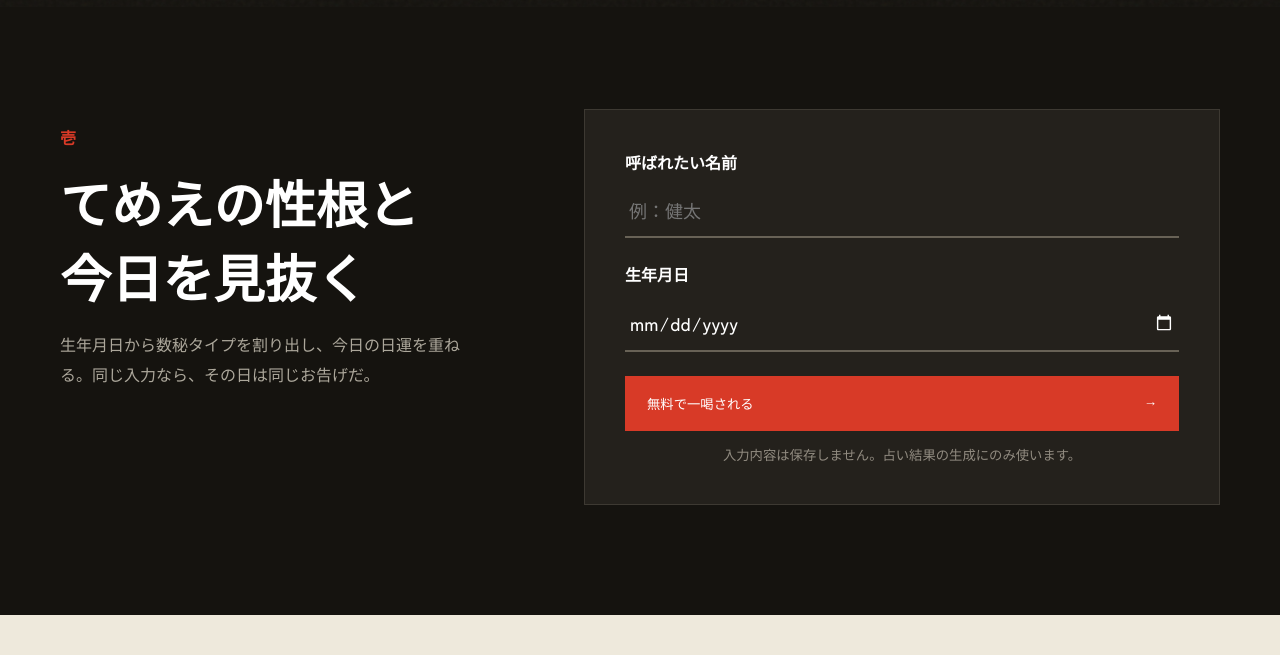
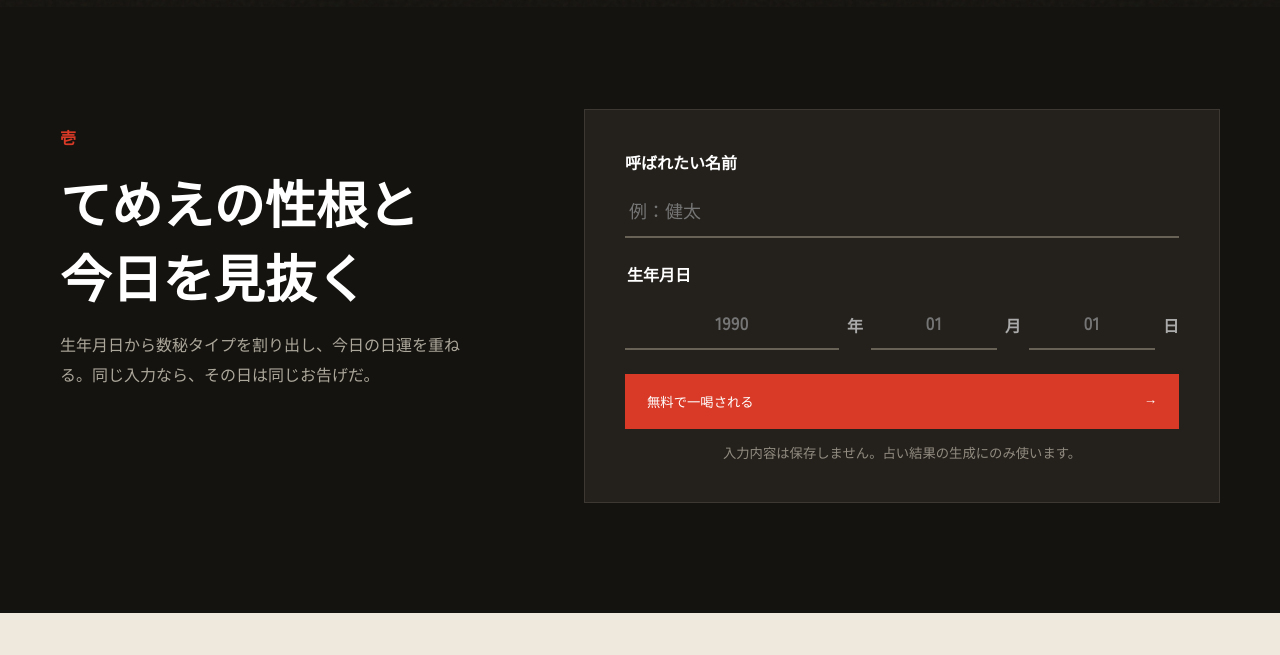
Before and after one commit to hayato861/omae-fortune, a Flask app: page / in a window 1280 px wide. Shown: the part 793-1448 px from the top of the page. Run offline with Flask 3, Linux system fonts and the light colour scheme.

Commit message:
Add auto-advancing birthday fields

```diff
--- a/app.py
+++ b/app.py
@@ -169,7 +169,12 @@ def track_event():
 @app.post("/fortune")
 def fortune():
     name = request.form.get("name", "").strip()[:30]
+    birthday_year = request.form.get("birthday_year", "").strip()
+    birthday_month = request.form.get("birthday_month", "").strip()
+    birthday_day = request.form.get("birthday_day", "").strip()
     birthday = request.form.get("birthday", "")
+    if birthday_year or birthday_month or birthday_day:
+        birthday = f"{birthday_year}-{birthday_month.zfill(2)}-{birthday_day.zfill(2)}"
     try:
         birthday_is_valid = date.fromisoformat(birthday) <= date.today()
     except ValueError:
@@ -181,6 +186,9 @@ def fortune():
             error="名前と生年月日ぐれえ、しゃんと入れな！",
             name=name,
             birthday=birthday,
+            birthday_year=birthday_year,
+            birthday_month=birthday_month,
+            birthday_day=birthday_day,
         ), 400
     analytics_logger.info(json.dumps({"event": "fortune_completed"}, ensure_ascii=False))
     return render_template(
--- a/static/app.js
+++ b/static/app.js
@@ -13,6 +13,22 @@ document.addEventListener("DOMContentLoaded", () => {
   });
 
   const form = document.querySelector("[data-fortune-form]");
+  const dateParts = [...document.querySelectorAll("[data-date-part]")];
+  dateParts.forEach((input, index) => {
+    input.addEventListener("input", () => {
+      input.value = input.value.replace(/\D/g, "").slice(0, input.maxLength);
+      if (input.value.length === input.maxLength && dateParts[index + 1]) {
+        dateParts[index + 1].focus();
+        dateParts[index + 1].select();
+      }
+    });
+    input.addEventListener("keydown", (event) => {
+      if (event.key === "Backspace" && input.value === "" && dateParts[index - 1]) {
+        dateParts[index - 1].focus();
+      }
+    });
+  });
+
   form?.addEventListener("submit", () => {
     track("fortune_started");
     const submit = form.querySelector('button[type="submit"]');
--- a/static/style.css
+++ b/static/style.css
@@ -44,6 +44,8 @@ a:focus-visible,button:focus-visible,input:focus-visible{outline:3px solid var(-
 }
 .copy-fallback{position:fixed;left:-9999px;top:0}
 .title-tail{display:block;text-align:right}.no-break{white-space:nowrap}
+.birthday-fields{display:grid;grid-template-columns:minmax(90px,1.7fr) auto minmax(56px,1fr) auto minmax(56px,1fr) auto;align-items:end;gap:8px;margin:0 0 24px;padding:0;border:0}.birthday-fields legend{display:block;width:100%;margin-bottom:10px;font-weight:700}.birthday-fields label{margin:0}.birthday-fields label span{position:absolute;width:1px;height:1px;overflow:hidden;clip:rect(0 0 0 0)}.birthday-fields input{margin:0;text-align:center}.birthday-fields i{padding-bottom:13px;font-style:normal;font-weight:700;color:#aaa}
+@media(max-width:400px){.birthday-fields{gap:5px}.birthday-fields input{font-size:15px}}
 
 /* 有料版: 12守護鬼 × 五相 */
 .aspect-grid{display:grid;grid-template-columns:repeat(5,1fr);gap:10px;margin:50px 0 30px;text-align:left}
--- a/templates/index.html
+++ b/templates/index.html
@@ -29,8 +29,15 @@
       {% if error %}<p class="form-error" role="alert">{{ error }}</p>{% endif %}
       <label for="name">呼ばれたい名前</label>
       <input id="name" name="name" value="{{ name or '' }}" maxlength="30" placeholder="例：健太" autocomplete="name" required{% if error and not name %} autofocus{% endif %}>
-      <label for="birthday">生年月日</label>
-      <input id="birthday" name="birthday" value="{{ birthday or '' }}" type="date" max="{{ today.isoformat() }}" required{% if error and name %} autofocus{% endif %}>
+      <fieldset class="birthday-fields" data-birthday-fields>
+        <legend>生年月日</legend>
+        <label><span>年</span><input name="birthday_year" value="{{ birthday_year or '' }}" inputmode="numeric" autocomplete="bday-year" maxlength="4" pattern="[0-9]{4}" placeholder="1990" aria-label="生まれた年" data-date-part required{% if error and name %} autofocus{% endif %}></label>
+        <i>年</i>
+        <label><span>月</span><input name="birthday_month" value="{{ birthday_month or '' }}" inputmode="numeric" autocomplete="bday-month" maxlength="2" pattern="[0-9]{1,2}" placeholder="01" aria-label="生まれた月" data-date-part required></label>
+        <i>月</i>
+        <label><span>日</span><input name="birthday_day" value="{{ birthday_day or '' }}" inputmode="numeric" autocomplete="bday-day" maxlength="2" pattern="[0-9]{1,2}" placeholder="01" aria-label="生まれた日" data-date-part required></label>
+        <i>日</i>
+      </fieldset>
       <button type="submit"><span>無料で一喝される</span><b aria-hidden="true">→</b></button>
       <small>入力内容は保存しません。占い結果の生成にのみ使います。</small>
     </form>
```
Also changed, not shown: tests/test_app.py (+11 -0 lines).
